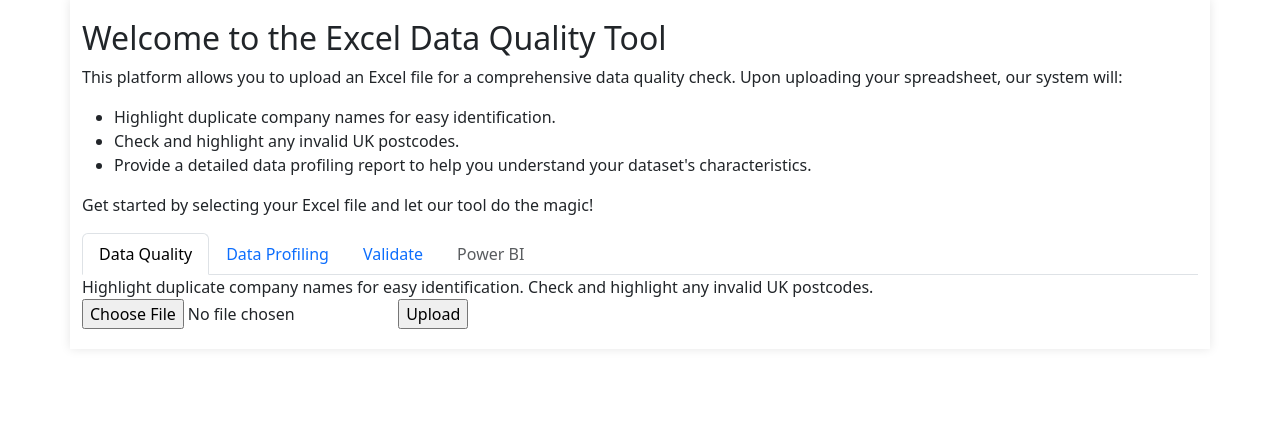
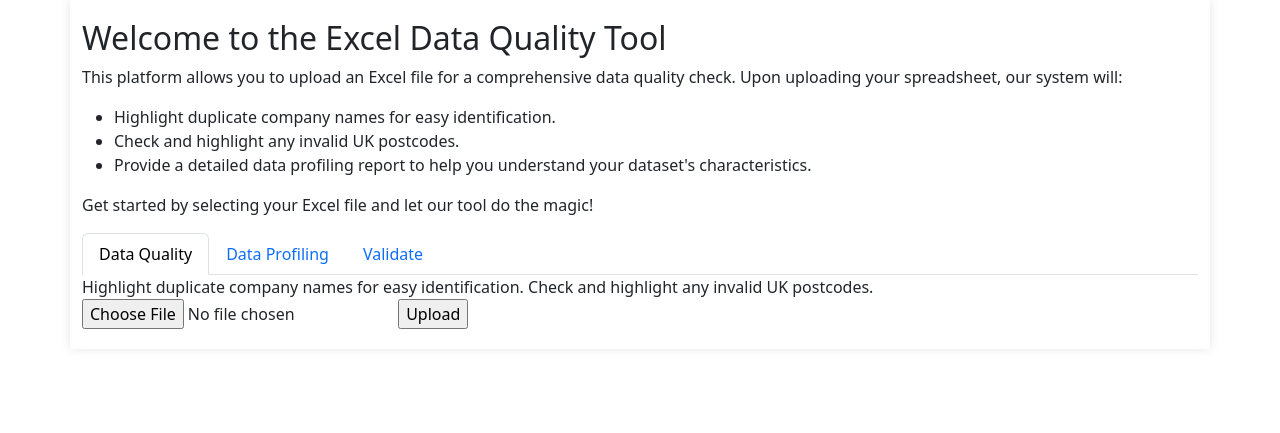
Before and after one commit to Soondus-alhassan/proflitproject, a Flask app: page / in a window 1280 px wide. Shown: the part 73-506 px from the top of the page. Run offline with Flask 3, Linux system fonts and the light colour scheme.

Commit message:
committing

```diff
--- a/templates/original.html
+++ b/templates/original.html
@@ -31,9 +31,6 @@
         <li class="nav-item" role="presentation">
           <button class="nav-link" id="contact-tab" data-bs-toggle="tab" data-bs-target="#contact-tab-pane" type="button" role="tab" aria-controls="contact-tab-pane" aria-selected="false">Validate</button>
         </li>
-        <li class="nav-item" role="presentation">
-          <button class="nav-link" id="disabled-tab" data-bs-toggle="tab" data-bs-target="#disabled-tab-pane" type="button" role="tab" aria-controls="disabled-tab-pane" aria-selected="false" disabled>Power BI</button>
-        </li>
       </ul>
       <div class="tab-content" id="myTabContent">
         <div class="tab-pane fade show active" id="home-tab-pane" role="tabpanel" aria-labelledby="home-tab" tabindex="0"> Highlight duplicate company names for easy identification.
@@ -53,7 +50,7 @@
         </form>
             <iframe width="100%" height="600px" src="https://app.powerbi.com/reportEmbed?reportId=f1505987-76f1-4420-9cb0-ca7d7b4ddd71&amp;autoAuth=true&amp;ctid=76a2ae5a-9f00-4f6b-95ed-5d33d77c4d61" allowfullscreen="true">
         </iframe></div>
-        <div class="tab-pane fade" id="disabled-tab-pane" role="tabpanel" aria-labelledby="disabled-tab" tabindex="0">...</div>
+
       </div>
 
 </body>
```
